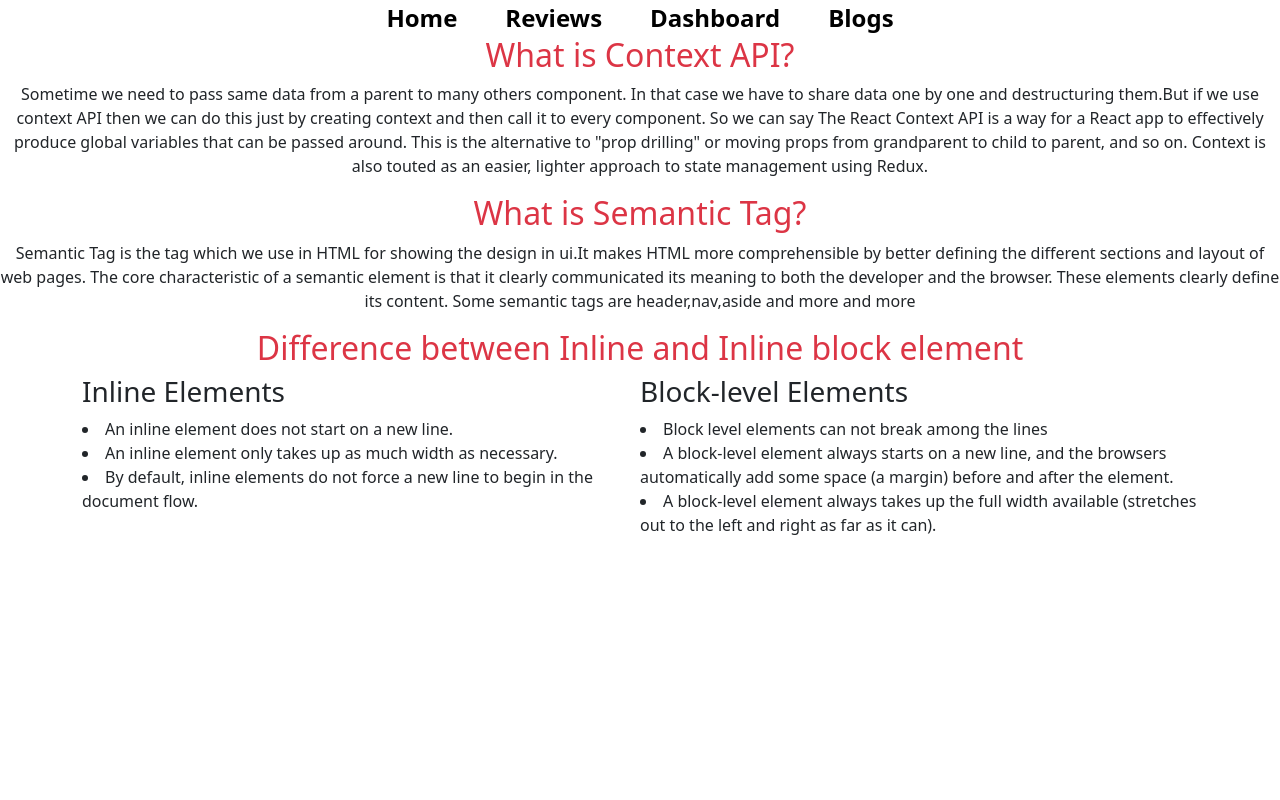
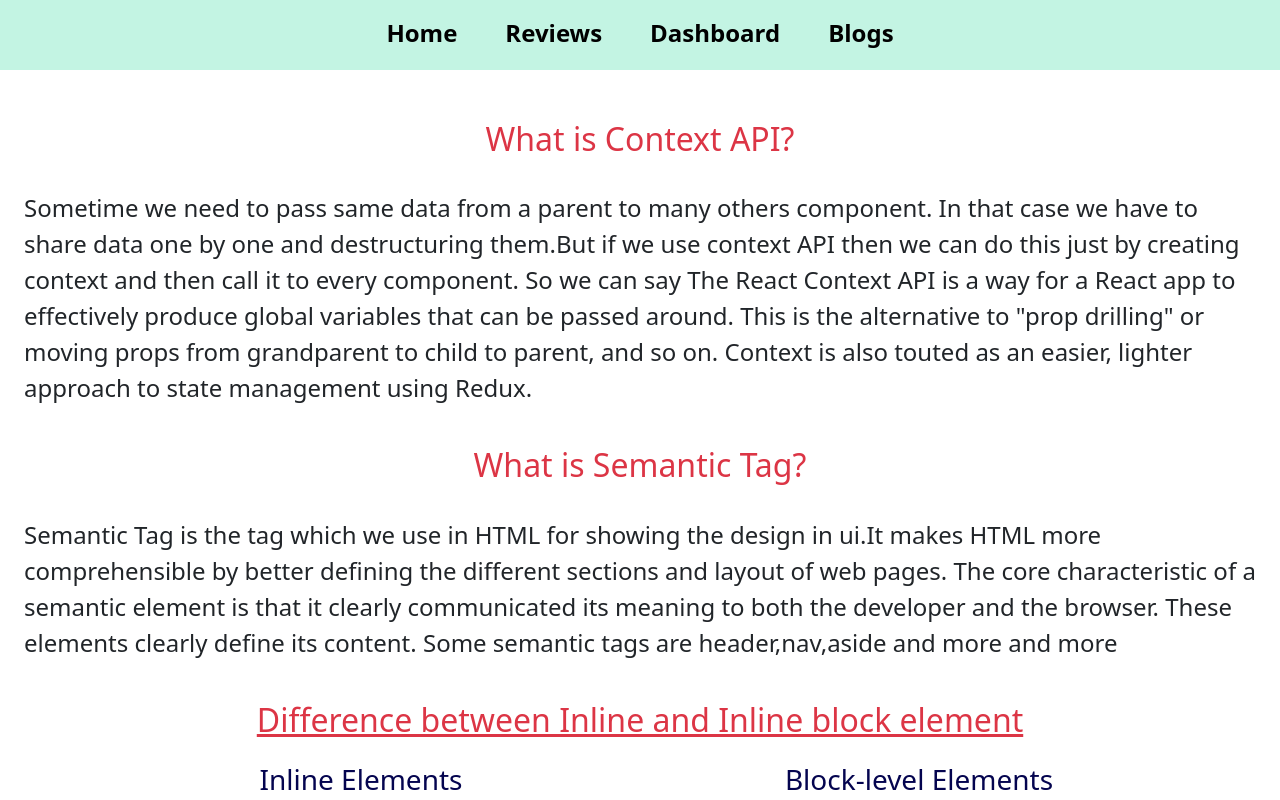
Before and after one commit to RinkuNahar/music-life, a React (Create React App) app: page /blogs in a window 1280 px wide. Shown: the top 800 px of the page. Built offline with nearby package versions, Linux system fonts and the light colour scheme; a web font is replaced by a local one.

Commit message:
design modified

```diff
--- a/src/components/Blog/Blog.css
+++ b/src/components/Blog/Blog.css
@@ -0,0 +1,8 @@
+.blog-container{
+    margin-top: 50px;
+    margin-bottom: 50px;
+}
+
+.diff-title{
+    color: rgb(4, 4, 79);
+}
--- a/src/components/Blog/Blog.js
+++ b/src/components/Blog/Blog.js
@@ -1,35 +1,36 @@
 import React from 'react';
-
+import './Blog.css'
 const Blog = () => {
     return (
-        <div>
+        <div className='blog-container'>
           <div>
-                <h2 className='text-danger'>What is Context API?</h2>
-                <p>Sometime we need to pass same data from a parent to many others component. In that case we have to share data one by one and destructuring them.But if we use context API then we can do this just by creating context and then call it to every component. So we can say The React Context API is a way for a React app to effectively produce global variables that can be passed around. This is the alternative to "prop drilling" or moving props from grandparent to child to parent, and so on. Context is also touted as an easier, lighter approach to state management using Redux.</p>
+                <h2 className='text-danger '>What is Context API?</h2>
+                <p className='fs-4 text-start p-4'>Sometime we need to pass same data from a parent to many others component. In that case we have to share data one by one and destructuring them.But if we use context API then we can do this just by creating context and then call it to every component. So we can say The React Context API is a way for a React app to effectively produce global variables that can be passed around. This is the alternative to "prop drilling" or moving props from grandparent to child to parent, and so on. Context is also touted as an easier, lighter approach to state management using Redux.</p>
           </div>
 
           <div>
                 <h2 className='text-danger'>What is Semantic Tag?</h2>
-                <p>Semantic Tag is the tag which we use in HTML for showing the design in ui.It makes HTML more comprehensible by better defining the different sections and layout of web pages. The core characteristic of a semantic element is that it clearly communicated its meaning to both the developer and the browser. These elements clearly define its content. Some semantic tags are header,nav,aside and more and more</p>
+                <p className='fs-4 text-start p-4'>Semantic Tag is the tag which we use in HTML for showing the design in ui.It makes HTML more comprehensible by better defining the different sections and layout of web pages. The core characteristic of a semantic element is that it clearly communicated its meaning to both the developer and the browser. These elements clearly define its content. Some semantic tags are header,nav,aside and more and more</p>
           </div>
 
           <div>
-                <h2 className='text-danger '>Difference between Inline and Inline block element</h2>
+                <h2 className='text-danger text-decoration-underline mb-4'>Difference between Inline and Inline block element</h2>
                 <div className='d-flex justify-content-between container'>
-                <div className='w-50 text-start'>
-                    <h3>Inline Elements</h3>
+                <div className='w-50 text-start fs-4'>
+                    <h3 className='diff-title text-center'>Inline Elements</h3>
                     <li>An inline element does not start on a new line.</li>
                     <li>An inline element only takes up as much width as necessary.</li>
                     <li>By default, inline elements do not force a new line to begin in the document flow.</li>
                 </div>
-                <div className='w-50 text-start'>
-                    <h3>Block-level Elements</h3>
+                <div className='w-50 text-start fs-4'>
+                    <h3 className='diff-title text-center'>Block-level Elements</h3>
                     <li>Block level elements can not break among the lines</li>
                     <li>A block-level element always starts on a new line, and the browsers automatically add some space (a margin) before and after the element.</li>
                     <li>A block-level element always takes up the full width available (stretches out to the left and right as far as it can).</li>
                 </div>
                 </div>
           </div>
+          <hr />
         </div>
     );
 };
--- a/src/components/Dashboard/Dashboard.css
+++ b/src/components/Dashboard/Dashboard.css
@@ -0,0 +1,4 @@
+.chart-1, .chart-2{
+    margin-left: 300px ;
+    margin-top: 50px;
+}
--- a/src/components/Dashboard/Dashboard.js
+++ b/src/components/Dashboard/Dashboard.js
@@ -1,6 +1,6 @@
 import React from 'react';
 import { CartesianGrid, Legend, Line, LineChart, XAxis, YAxis } from 'recharts';
-
+import './Dashboard.css'
 const Dashboard = () => {
     const data = [
         {
@@ -42,10 +42,10 @@ const Dashboard = () => {
     ]
     console.log(data);
     return (
-      <div className='container '>
+      <div className='container mb-4 '>
+           <h1 className='text-danger mt-4 text-decoration-underline'>Tiny Line Chart</h1>
+            <div className='chart-1 '>
 
-            <div className='chart-1 mx-auto'>
-            <h1 className='text-danger mt-4 '>Tiny Line Chart</h1>
           <LineChart width={500} height={600} data={data} className="mt-4" >
             <Line  dataKey={'investment'} stroke="#8884d8"  ></Line>
             <XAxis dataKey="month"></XAxis>
@@ -54,8 +54,10 @@ const Dashboard = () => {
           </LineChart>
         </div>
 
+
+        <h1 className='text-danger mt-4 text-decoration-underline'>Simple Line Chart</h1>
          <div className='chart-2'>
-         <h1 className='text-danger mt-4 '>Simple Line Chart</h1>
+
         <LineChart width={600} height={300} data={data} className="mt-4" margin={{ top: 5, right: 20, bottom: 5, left: 0 }}>
         <Line type="monotone" dataKey={'investment'} stroke="#8884d8" />
         <CartesianGrid stroke="#ccc" strokeDasharray="5 5" />
--- a/src/components/Heading/Heading.css
+++ b/src/components/Heading/Heading.css
@@ -0,0 +1,5 @@
+.heading{
+    background-color: rgba(143, 234, 204, 0.537);
+    height: 70px;
+    padding-top: 15px;
+}
--- a/src/components/Heading/Heading.js
+++ b/src/components/Heading/Heading.js
@@ -1,13 +1,13 @@
 import React from 'react';
 import { Link } from 'react-router-dom';
-
+import './Heading.css'
 const Heading = () => {
     return (
         <div className='heading'>
-            <Link className='text-decoration-none text-black fw-bolder p-4 fs-4 ' to={'/'} >Home</Link>
-            <Link className='text-decoration-none text-black fw-bolder p-4 fs-4 ' to={'/reviews'} >Reviews</Link>
-            <Link className='text-decoration-none text-black fw-bolder p-4 fs-4 ' to={'/dashboard'} >Dashboard</Link>
-            <Link className='text-decoration-none text-black fw-bolder p-4 fs-4 ' to={'/blogs'} >Blogs</Link>
+            <Link className='text-decoration-none text-black fw-bolder p-4 fs-4 link-name ' to={'/'} >Home</Link>
+            <Link className='text-decoration-none text-black fw-bolder p-4 fs-4 link-name' to={'/reviews'} >Reviews</Link>
+            <Link className='text-decoration-none text-black fw-bolder p-4 fs-4 link-name' to={'/dashboard'} >Dashboard</Link>
+            <Link className='text-decoration-none text-black fw-bolder p-4 fs-4 link-name' to={'/blogs'} >Blogs</Link>
         </div>
     );
 };
--- a/src/components/HomePage/HomePage.js
+++ b/src/components/HomePage/HomePage.js
@@ -27,7 +27,7 @@ const HomePage = () => {
         </div>
 
         <div className='tag-name'>
-            <h1>Customer Review</h1>
+            <h1 className='review-heading'>Customer Review</h1>
         </div>
 
         <section className='product-contain'>
--- a/src/components/HomePage/Homepage.css
+++ b/src/components/HomePage/Homepage.css
@@ -23,7 +23,8 @@
     font-weight: 600;
 }
 .tag-name{
-    margin-top: 40px;
+    margin-top: 60px;
+    margin-bottom: 50px;
 }
 
 .review-button{
@@ -33,3 +34,8 @@
    border-radius: 10px;
    box-shadow: 10px 5px rgba(128, 128, 128, 0.237);
 }
+
+.review-heading{
+    color: rgba(8, 8, 91, 0.744);
+
+}
--- a/src/components/Product/Product.css
+++ b/src/components/Product/Product.css
@@ -3,8 +3,11 @@
     border: 2px solid goldenrod;
     border-radius: 20px;
     box-shadow: 10px 10px rgba(135, 206, 250, 0.292);
+    height: 420px;
+    margin-bottom: 50px;
 }
 .product-review img{
+    margin-top: 20px;
     width: 250px;
     height: 250px;
 }
--- a/src/components/Review/Review.css
+++ b/src/components/Review/Review.css
@@ -0,0 +1,3 @@
+.product-contain{
+    margin-top: 50px;
+}
--- a/src/components/Review/Review.js
+++ b/src/components/Review/Review.js
@@ -1,7 +1,7 @@
 import React from 'react';
 import useProducts from '../../hooks/useProducts';
 import Product from '../Product/Product'
-
+import './Review.css'
 const Review = () => {
     const [products, setProducts] = useProducts()
     return (
```
